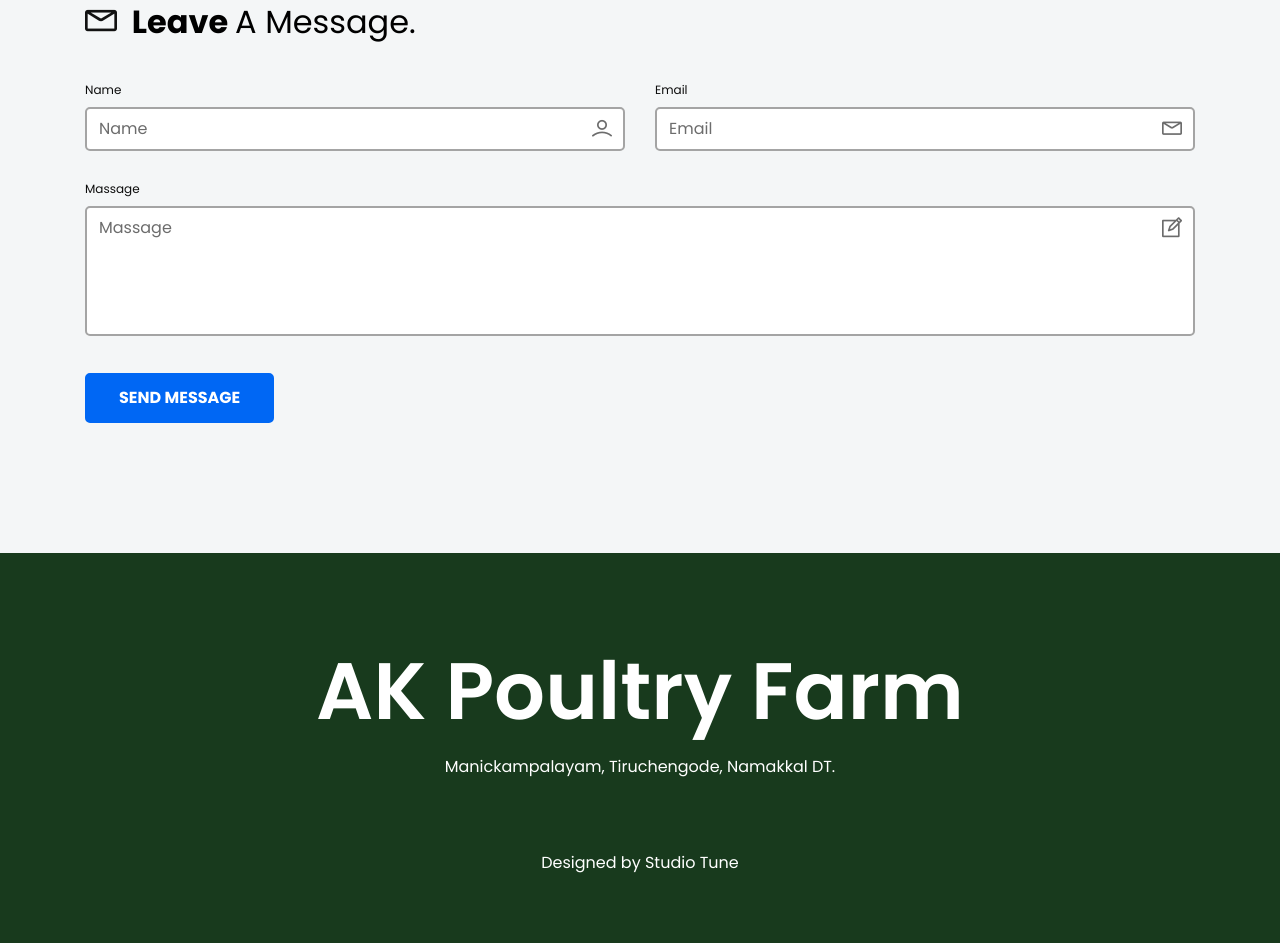
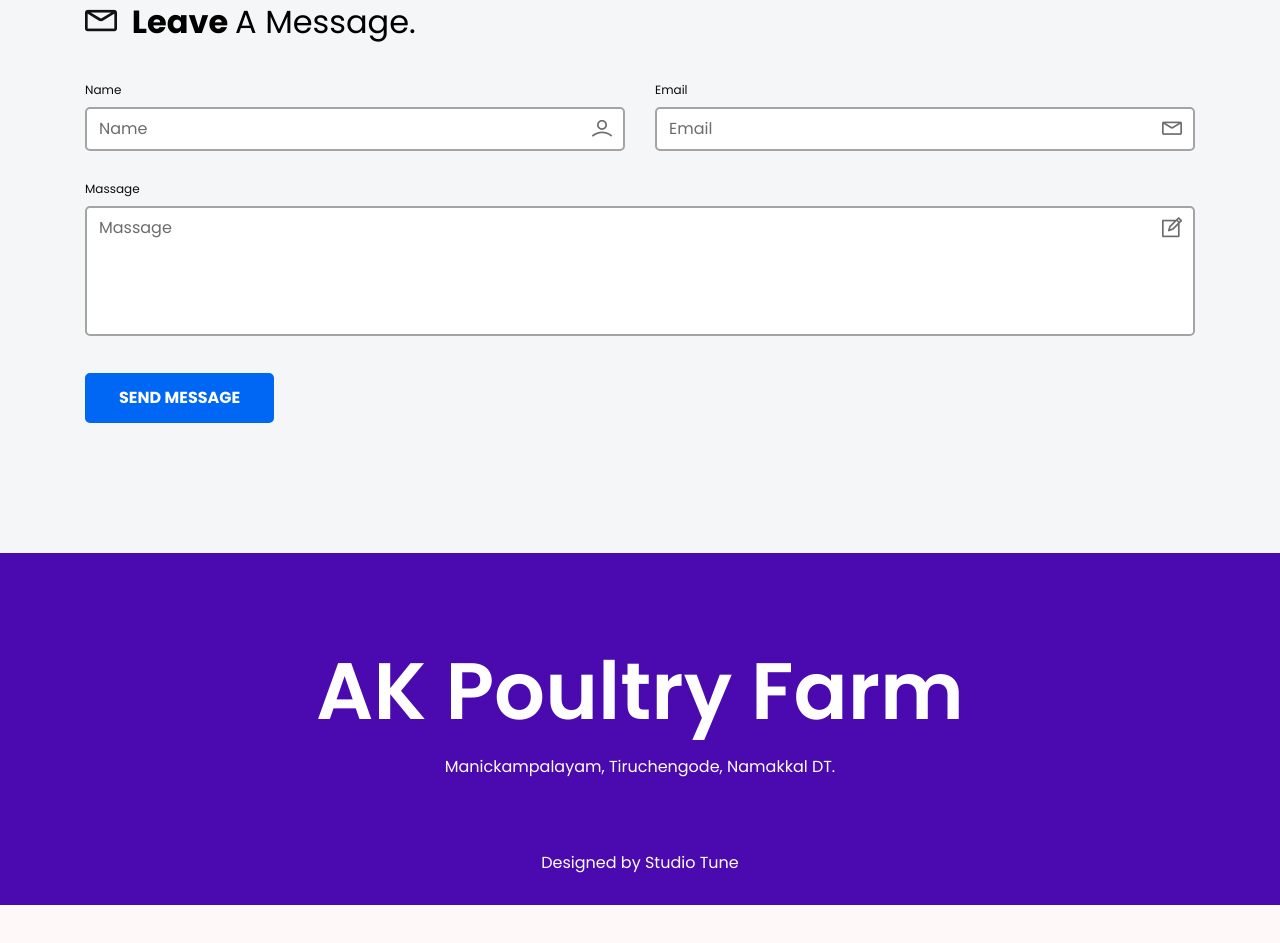
Before and after one commit to iniyavandesign/akpoultry, a plain HTML site: page index.html in a window 1280 px wide. Shown: the part 4158-5101 px from the top of the page. After the commit the page ends 5063 px from the top, so only its background shows below. Drawn offline with Linux system fonts and the light colour scheme.

Commit message:
color update

```diff
--- a/assets/css/style.css
+++ b/assets/css/style.css
@@ -3150,7 +3150,7 @@ p.form-message.success, p.form-message.error {
 .footer-area {
   background-color: #f4f6f7;
   padding-top: 90px;
-  padding-bottom: 120px; }
+  padding-bottom: 30px; }
   .footer-area .social li {
     display: inline-block;
     margin: 0 5px; }
--- a/index.html
+++ b/index.html
@@ -709,7 +709,7 @@
 
     <!--====== FOOTER PART START ======-->
 
-    <section class="footer-area footer-dark" style="background-color: #183a1d;">
+    <section class="footer-area footer-dark" style="background-color: rgb(74, 10, 175);">
         <div class="container">
             <div class="row justify-content-center">
                 <div class="col-lg-12">
```
